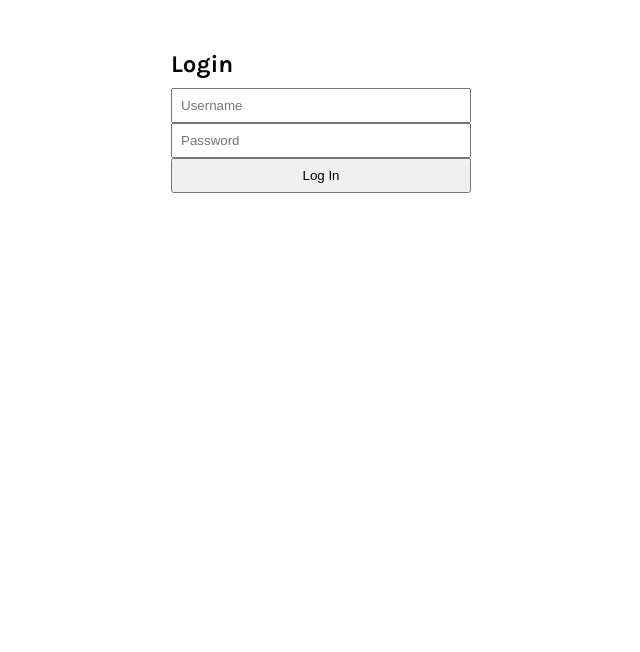
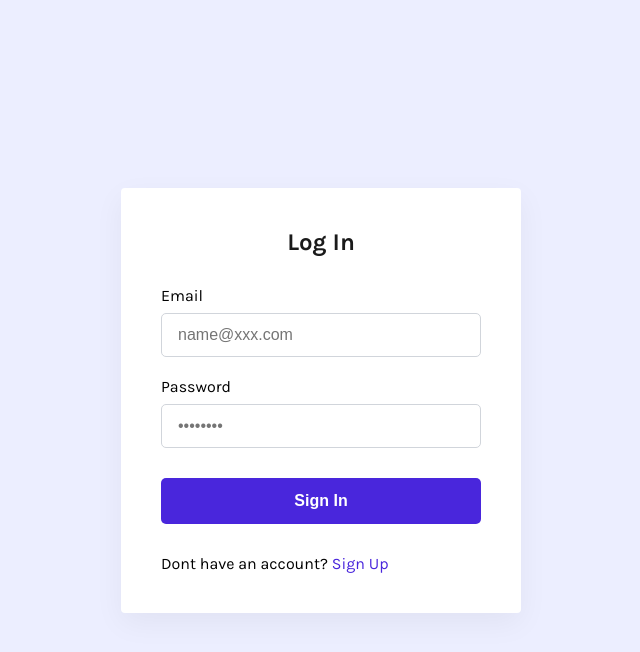
Before and after one commit to shpirgonde/angular-practice, an Angular app: page /login in a window 1280 px wide. Shown: the top 652 px of the page, without its empty margins (319-959 px from the left). Built offline with nearby package versions, Linux system fonts and the light colour scheme.

Commit message:
login ui redesing

```diff
--- a/src/app/features/login/login.html
+++ b/src/app/features/login/login.html
@@ -1,4 +1,32 @@
-<div class="login-container">
+<main class="login-wrapper">
+    <div class="login-card">
+        <header class="login-header">
+            <h1 class="login-title">Log In</h1>
+        </header>
+
+        <form action="" class="login-form">
+
+            <div class="form-group">
+                <label for="email" class="form-label">Email</label>
+                <input class="form-input" type="email" id="email" placeholder="name@xxx.com" required>
+            </div>
+
+            <div class="form-group">
+                <label for="password" class="form-label">Password</label>
+                <input class="form-input" type="password" id="password" placeholder="••••••••">
+            </div>
+
+            <button class="login-button" type="submit">Sign In</button>
+        </form>
+
+            <footer class="login-footer">
+                <p>Dont have an account? <a href="#">Sign Up</a></p>
+            </footer>
+    </div>
+</main>
+
+
+<!-- <div class="login-container">
     <h2>Login</h2>
     <form (submit)="onLogin($event)">
         <input type="text" placeholder="Username" required>
@@ -6,6 +34,5 @@
         <button type="submit">Log In</button>
     </form>
 
-    <!--Modal placement -->
     <app-status-modal [message]="statusMessage()"></app-status-modal>
-</div>
+</div> -->
--- a/src/app/features/login/login.scss
+++ b/src/app/features/login/login.scss
@@ -1,34 +1,105 @@
-.login-container {
-    max-width: 300px;
-    margin: 50px auto;
-    display: flex;
-    flex-direction: column;
-    gap: 10px;
-}
+    @use '../../../styles/abstracts/variables' as v;
 
-input,
-button {
-    padding: 8px;
-    width: 100%;
-}
+    .login-wrapper {
+        background-color: v.$color-primary-50;
+        min-height: 100vh;
+        width: 100%;
+        display: flex;
+        align-items: center;
+        justify-content: center;
+    }
+
+    .login-card {
+        background-color: v.$color-white;
+        width: 100%;
+        max-width: 400px;
+        padding: 40px;
+        border-radius: 4px;
+        box-shadow: 0 10px 30px rgba(0, 0, 0, 0.05);
+
+        display: flex;
+        flex-direction: column;
+        gap: 30px;
+    }
+
+    .login-form {
+        display: flex;
+        flex-direction: column;
+        gap: 20px;
+    }
+
+    .form-group {
+        display: flex;
+        flex-direction: column;
+        gap: 8px;
+    }
+
+    .login-header {
+        text-align: center;
+    }
+
+    .login-title {
+        margin: 0;
+        font-size: 24px;
+        color: #1a1a1a;
+    }
+
+    .form-input {
+        padding: 12px 16px;
+        border: 1px solid #d1d5db;
+        border-radius: 5px;
+        font-size: 16px;
+        outline-color: #4f46e5;
+    }
+
+    .login-button {
+        background-color: v.$color-primary-700;
+        font-size: 16px;
+        color: v.$color-white;
+        border: none;
+        padding: 14px;
+        border-radius: 5px;
+        font-weight: 600;
+        cursor: pointer;
+        margin-top: 10px;
+    }
+
+    .login-footer a {
+        color: v.$color-primary-700;
+        text-decoration: none;
+    }
+
+    // .login-container {
+    //     max-width: 300px;
+    //     margin: 50px auto;
+    //     display: flex;
+    //     flex-direction: column;
+    //     gap: 10px;
+    // }
+
+    // input,
+    // button {
+    //     padding: 8px;
+    //     width: 100%;
+    // }
 
 
-dialog {
-    margin: 0 auto; //Centers it horizontally
-    margin-top: 50px; //sets the distance from top;
+    // dialog {
+    //     margin: 0 auto; //Centers it horizontally
+    //     margin-top: 50px; //sets the distance from top;
 
-    position: fixed;
-    top: 0;
+    //     position: fixed;
+    //     top: 0;
 
-    border: none;
-    border-radius: 8px;
-    padding: 20px;
-    box-shadow: 0 4px 10px rgba(0, 0, 0, 0.2);
-}
+    //     border: none;
+    //     border-radius: 8px;
+    //     padding: 20px;
+    //     box-shadow: 0 4px 10px rgba(0, 0, 0, 0.2);
+    // }
 
-// Background Overlay when modal is open
+    // // Background Overlay when modal is open
 
-dialog::backdrop {
-    background: rgba(0, 0, 0, 0.5);
-    backdrop-filter: blur(2px);
-}
+    // dialog::backdrop {
+    //     background: rgba(0, 0, 0, 0.5);
+    //     backdrop-filter: blur(2px);
+    // }
--- a/src/styles/abstracts/_variables.scss
+++ b/src/styles/abstracts/_variables.scss
@@ -0,0 +1,56 @@
+// colors
+//lightest --> darkest
+
+$color-white: #FFFFFF;
+
+$color-primary-50: #eceeff; // Lightest (Subtle backgrounds)
+$color-primary-100: #dce0ff;
+$color-primary-200: #c0c5ff;
+$color-primary-300: #9aa0ff;
+$color-primary-400: #7672ff;
+$color-primary-500: #6352ff;
+$color-primary-600: #6141f9;
+$color-primary-700: #4926dc; // use this as primary background color for button
+$color-primary-800: #3b22b1;
+$color-primary-900: #34248b;
+$color-primary-950: #201551;
+
+
+//$color-success: #5fc524;
+
+$color-success-50: #f2fce9;
+$color-success-100: #e1f9ce;
+$color-success-200: #c4f2a4;
+$color-success-300: #9ee86e;
+$color-success-400: #7cd942;
+$color-success-500: #5fc524;
+$color-success-600: #459818;
+$color-success-700: #367417;
+$color-success-800: #2e5c18; //use as background
+$color-success-900: #294f18;
+
+//$color-warning: e8a813;
+
+$color-warning-50: #fdfae9;
+$color-warning-100: #fbf3c6;
+$color-warning-200: #f9e68f;
+$color-warning-300: #f9e68f;
+$color-warning-400: #f0ba1f;
+$color-warning-500: #e8a813;
+$color-warning-700: #9a590e;
+$color-warning-800: #804613;
+$color-warning-900: #6d3a16;
+
+
+//$color-error: #d63817;
+
+$color-error-50: #fef4ee;
+$color-error-100: #fde6d7;
+$color-error-200: #facaae;
+$color-error-300: #f6a57b;
+$color-error-400: #f17646;
+$color-error-500: #ed5322;
+$color-error-600: #d63817;
+$color-error-700: #b82a16;
+$color-error-800: #932319;
+$color-error-950: #762018;
--- a/src/styles/base/_typography.scss
+++ b/src/styles/base/_typography.scss
@@ -1,12 +1,3 @@
 body {
     font-family: 'Karla', sans-serif;
 }
-
-
-
-$color-pale-green: hsl(148, 38%, 91%);
-$color-green: hsl(169, 82%, 27%);
-$color-red: hsl(0, 66%, 54%);
-$color-white: hsl(0, 0%, 100%);
-$color-light-teal: hsl(186, 15%, 59%);
-$color-dark-teal: hsl(187, 24%, 22%);
```
Also changed, not shown: src/app/features/test/test.html (deleted, +0 -1 lines), src/app/features/test/test.scss (deleted, +0 -5 lines), src/app/features/test/test.ts (deleted, +0 -11 lines), 1 other file (tests, documents, lock files or other folders).
